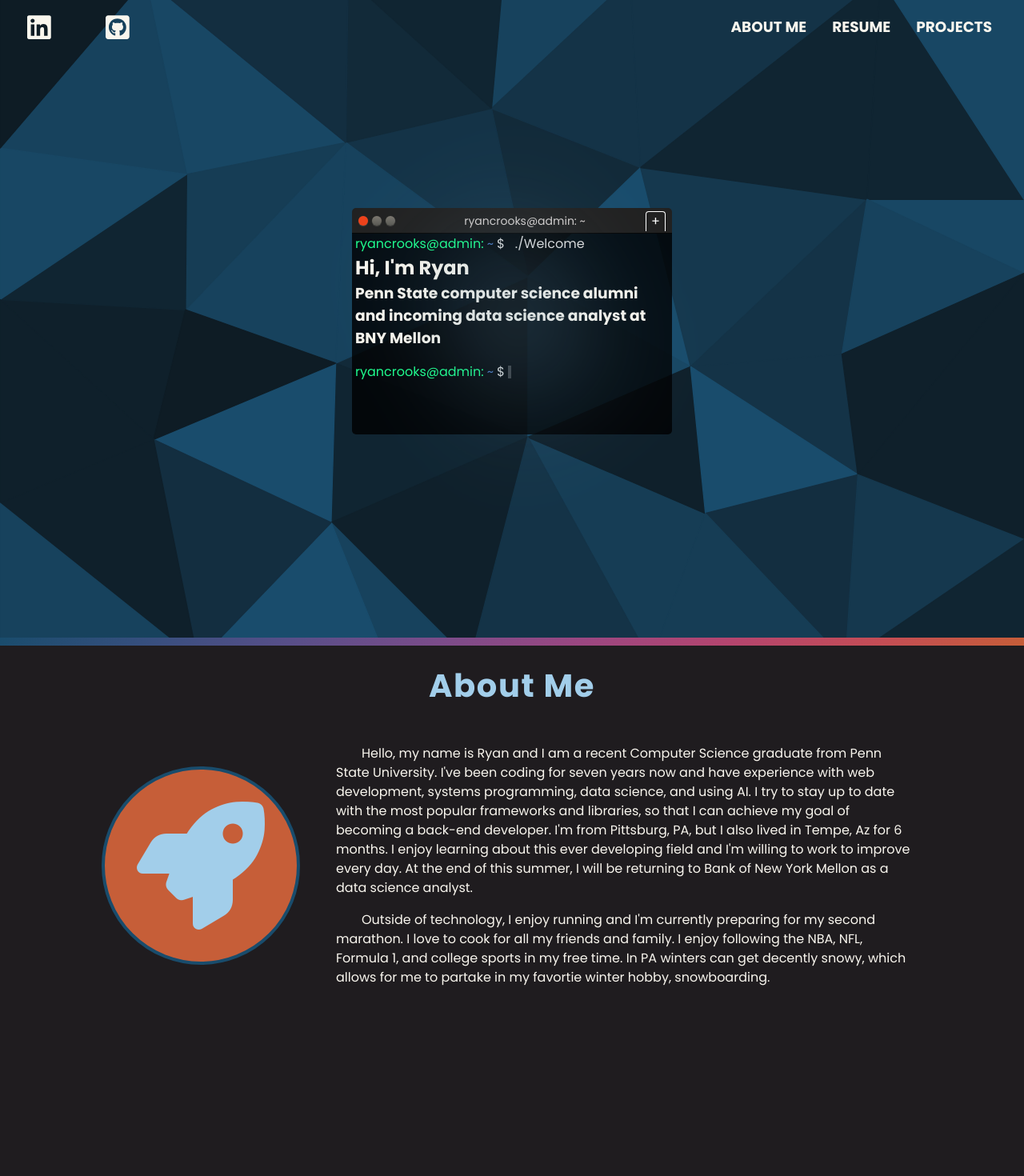
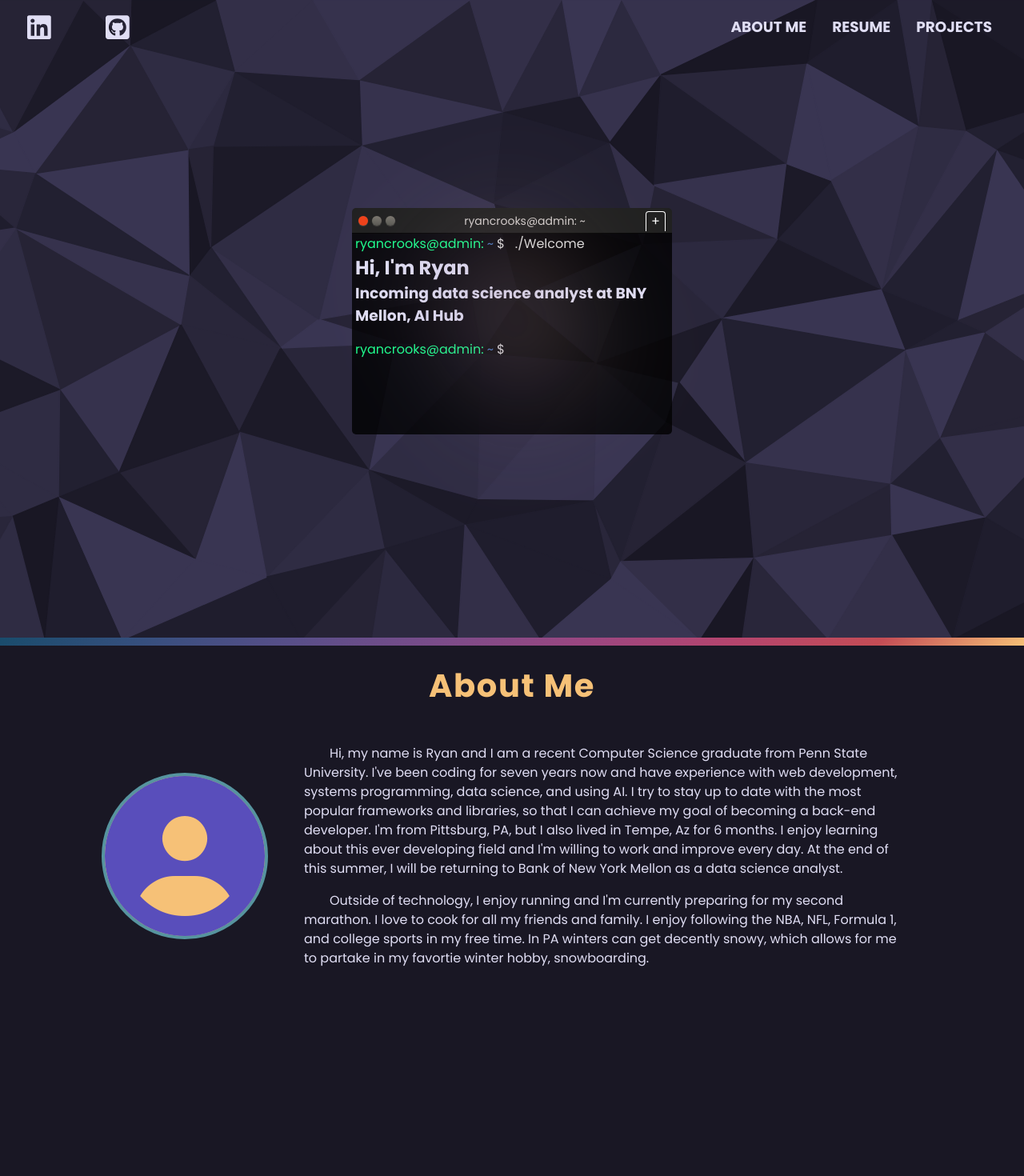
Before and after one commit to rdawson46/vue-portfolio, a Vue app: page / in a window 1280 px wide. Shown: the top 1470 px of the page at 80% size. Built offline with nearby package versions, Linux system fonts and the light colour scheme.

Commit message:
changed colorscheme

```diff
--- a/src/components/About.vue
+++ b/src/components/About.vue
@@ -6,12 +6,12 @@
 
         <div class="container">
             <div class="image-holder">
-                <i class="fa-solid fa-rocket"></i>
+                <i class="fa-solid fa-circle-user"></i>
             </div>
             <div class="text-holder">
                 <p>
-                    &Tab;Hello, my name is Ryan and I am a recent Computer Science graduate from Penn State University. I've been coding for seven years now and have experience with web development, systems programming, data science, and using AI.
-                    I try to stay up to date with the most popular frameworks and libraries, so that I can achieve my goal of becoming a back-end developer. I'm from Pittsburg, PA, but I also lived in Tempe, Az for 6 months. I enjoy learning about this ever developing field and I'm willing to work to improve every day.
+                    Hi, my name is Ryan and I am a recent Computer Science graduate from Penn State University. I've been coding for seven years now and have experience with web development, systems programming, data science, and using AI.
+                    I try to stay up to date with the most popular frameworks and libraries, so that I can achieve my goal of becoming a back-end developer. I'm from Pittsburg, PA, but I also lived in Tempe, Az for 6 months. I enjoy learning about this ever developing field and I'm willing to work and improve every day.
                     At the end of this summer, I will be returning to Bank of New York Mellon as a data science analyst.
                 </p>
 
@@ -40,12 +40,6 @@ h1{
     right: 0;
     background-image: linear-gradient(
         139deg,
-        /*
-        #fb8817,
-        #ff4b01,
-        #c12127,
-        #e02aff
-        */
         #194c6c,
         #364f7e,
         #584f89,
@@ -53,7 +47,7 @@ h1{
         #9c4781,
         #b5456e,
         #c44d55,
-        #c65e38
+        var(--accent)
     );
     position: absolute;
     display: block;
@@ -98,21 +92,13 @@ h1{
     }
 }
 
-img{
-    width: 10rem;
-    aspect-ratio: 1;
-    border-radius: 50%;
-    border: 2px solid #343434;
-    filter: contrast(80%);
-}
-
 i{
     aspect-ratio: 1;
-    font-size: 10rem;
-    border: 0.25rem solid var(--primary);
+    font-size: 12.5rem;
+    border: 0.25rem solid var(--secondary-accent);
     border-radius: 50%;
-    padding: 2.5rem;
-    color: var(--accent);
-    background-color: var(--secondary);
+    /*padding: 2.5rem;*/
+    color: var(--primary);
+    background-color: var(--accent);
 }
 </style>
--- a/src/components/Projects.vue
+++ b/src/components/Projects.vue
@@ -176,7 +176,7 @@ h2{
     padding: 0;
     font-size: 2rem;
     border-bottom: 0.1rem solid;
-    border-image: linear-gradient(139deg, #c75e38, #de698c, #cb8ece,
+    border-image: linear-gradient(139deg, var(--accent), #de698c, #cb8ece,
         #abb3ec, #a4cfea) 1;
 }
 
@@ -194,25 +194,13 @@ h2{
 }
 
 .project {
-    border-radius: 1.75rem;
-    border: solid var(--accent) 0.1rem;
+    border-radius: 1rem;
+    background-color: #26233a;
     margin: 0 1rem 1rem 0;
-    padding: 0.75rem 1rem;
+    padding: 0.25rem 1rem 0.75rem 1rem;
     transition: all 450ms;
-    /*box-shadow: 0 0 0.5rem 0.25rem #182318df;*/
+    filter: grayscale(15%);
 }
-
-/*
-@media (prefers-color-scheme: light){
-    .project{
-        color: var(--primary);
-    }
-
-    .project:hover{
-        color: var(--text);
-    }
-}
-*/
 
 .project h3 {
     margin: 0.5rem 0;
@@ -222,7 +210,6 @@ h2{
     margin-top: 0;
 }
 
-
 @media only screen and (min-width: 650px) {
     .project {
         width: 18rem;
@@ -230,7 +217,8 @@ h2{
 
     .project-container:hover .project:hover {
         filter: brightness(100%) grayscale(0);
-        background-color: var(--secondary);
+        background-color: var(--smallbackground);
+        border: solid var(--accent) 0.05rem;
         box-shadow: 0 0 0 0;
         scale: 115%;
         z-index: 10;
@@ -272,24 +260,6 @@ a:hover:before {
     width: 100%;
 }
 
-/*
-@media (prefers-color-scheme: light) {
-    .project a {
-        background-image: linear-gradient(to right,
-            var(--accent),
-            var(--accent) 50%,
-            var(--secondary) 50%);
-    }
-
-    .project:hover a {
-        background-image: linear-gradient(to right,
-            var(--accent),
-            var(--accent) 50%,
-            var(--primary) 50%);
-    }
-}
-*/
-
 @media only screen and (max-width: 900px) {
     .project-container{
         padding: 1rem 3.5rem;
--- a/src/components/Resume.vue
+++ b/src/components/Resume.vue
@@ -48,7 +48,7 @@ const exp_ind = ref(0);
                 <Transition name='fade' mode='out-in'>
                     <div v-if='exp_ind == 0'>
                         <h3 class="sub-title">BNY Mellon</h3>
-                        <h4 class="job-title"> Data Science Analyst Program</h4>
+                        <h4 class="job-title"> Data Science Analyst Program<br>Aug 2024 - Current</h4>
                         <ul>
                             <li>Starting August 2024</li>
                             <li>Full time program focused on development</li>
@@ -56,7 +56,7 @@ const exp_ind = ref(0);
                     </div>
                     <div v-else-if='exp_ind == 1'>
                         <h3 class="sub-title">BNY Mellon</h3>
-                        <h4 class="job-title">START Intern Program, Data Science</h4>
+                        <h4 class="job-title">START Intern Program, Data Science<br>May 2023 - Aug 2023</h4>
                         <ul>
                             <li>Used open source projects to leverage generative AI</li>
                             <li>Wrote a research paper on embedding vectors and presented to a team of engineers</li>
@@ -381,7 +381,7 @@ a:hover:before{
     content: "";
     grid-area: line;
     height: 2.5rem;
-    border-right: 2px dashed var(--accent);
+    border-right: 2px dashed var(--secondary-accent);
 }
 
 .major > li::after {
@@ -408,7 +408,7 @@ a:hover:before{
     background-color: var(--background);
     border-radius: 1.75rem;
     padding: 0.75rem 1rem;
-    border: 0.1rem solid var(--accent);
+    border: 0.1rem solid var(--secondary-accent);
     box-shadow: -0.5rem 0.5rem 1rem rgba(0, 0, 0, 0.45), inset -0.25rem 0.25rem 0.5rem rgba(0, 0, 0, 0.45);
 }
 
--- a/src/components/Terminal.vue
+++ b/src/components/Terminal.vue
@@ -32,11 +32,11 @@ onMounted(()=>{
         // output 2
         setTimeout(()=>{
             output2.innerText = output2Text;
-        }, 1650)
+        }, 1400)
 
         setTimeout(()=>{
             activeLine.value = 2;
-        }, 1750);
+        }, 1450);
     }, 500)
 });
 </script>
@@ -62,7 +62,7 @@ onMounted(()=>{
             </div>
             <div class="output">
                 <h2 id="output1">Hi, I'm Ryan</h2>
-                <h3 id="output2">Penn State computer science alumni and incoming data science analyst at BNY Mellon</h3>
+                <h3 id="output2">Incoming data science analyst at BNY Mellon, AI Hub</h3>
             </div>
             <div class="terminal-prompt" v-if="activeLine==2">
                 <span class="terminal-user">ryancrooks@admin:</span>
--- a/src/style.css
+++ b/src/style.css
@@ -7,13 +7,19 @@
     font-weight: 400;
 
     font-size: max(0.9vmax, 16px);
-    --text: #f9f6ee;
-    --background: #1f1c1f;
-    --primary: #194c6c;
-    --primary40: #194c6c40;
-    --secondary: #c65e38;
-    --secondary40: #c65e3840;
-    --accent: #a2ceea;
+    --text: #e0def4;
+    --background: #191724;
+    --smallbackground: #393552;
+    /*--primary: #194c6c;
+    --primary40: #194c6c40;*/
+    --primary: #594ebb;
+    --primary40: #594ebb20;
+    --secondary: #d7827e;
+    /*--secondary: #c4a7e7;
+    --secondary40: #c4a7e740;*/
+    --secondary40: #d7827e40;
+    --accent: #f6c177;
+    --secondary-accent: #56949f;
 
     color-scheme: light dark;
 
```
Also changed, not shown: src/assets/low-poly-grid-haikei.svg, src/components/Intro.vue (line endings or trailing spaces).
